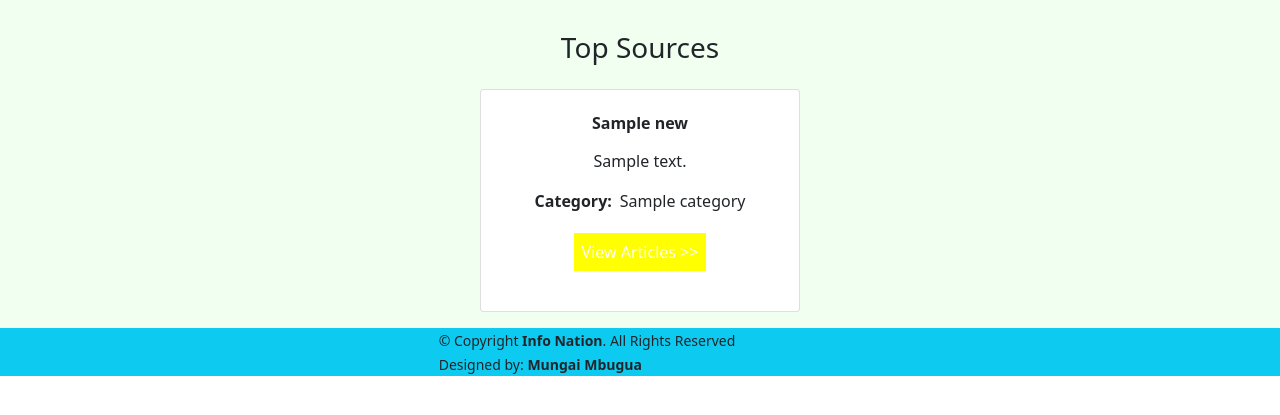
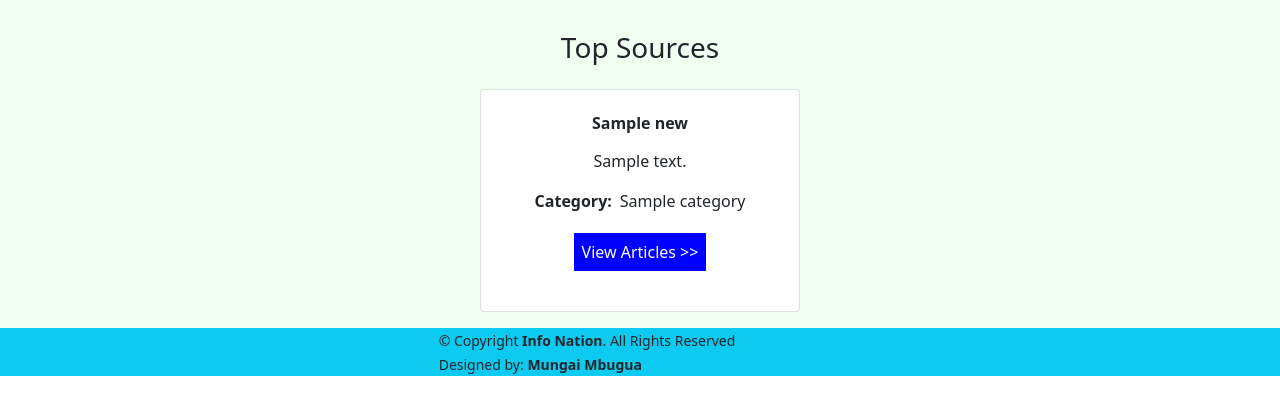
Before and after one commit to munga114/articles, a Flask app: template app/templates/index.html in a window 1280 px wide. Shown: the part 137-552 px from the top of the page. Run offline with Flask 2, Linux system fonts and the light colour scheme; the template is opened without the code that fills it: most values are stand-ins (such as "Sample title", 1, 10 or a date in 2020); some libraries are stand-ins or nearby versions.

Commit message:
style :background color-add background color

```diff
--- a/app/static/CSS/styles.css
+++ b/app/static/CSS/styles.css
@@ -13,7 +13,7 @@
 .view_articles{
     text-decoration: none;
     color: white;
-    background-color: yellow;
+    background-color: blue;
     /* animation: blinker 3s linear infinite; */
 }
 /* @keyframes blinker {
```
